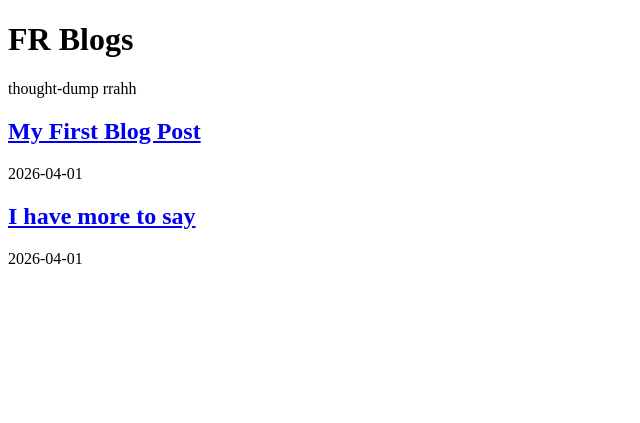
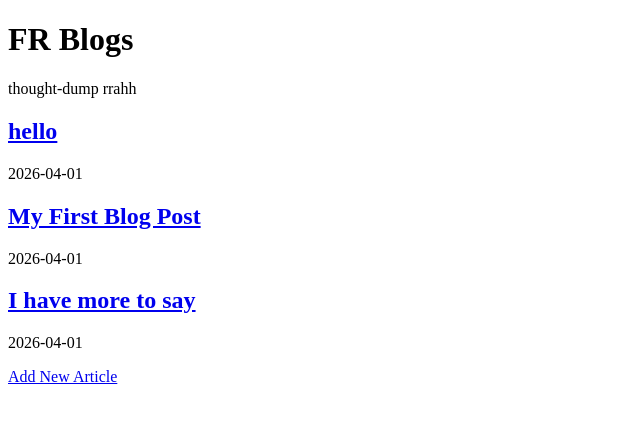
Before and after one commit to faryal1907/fr-blogs, a Flask app: page / in a window 1280 px wide. Shown: the top 423 px of the page, without its empty margins (0-640 px from the left). Run offline with Flask 3, Linux system fonts and the light colour scheme.

Commit message:
guests can add articles

```diff
--- a/app.py
+++ b/app.py
@@ -1,6 +1,8 @@
-from flask import Flask , render_template
+from flask import Flask , render_template, request, redirect
 import json
 import os
+from datetime import datetime
+
 
 app = Flask(__name__) #an instance (my app) of the flask framework
 
@@ -34,5 +36,35 @@ def article(id):
 
     return render_template("article.html", article=data)
 
+
+@app.route("/add", methods=["GET", "POST"])
+def add_article():
+    if request.method == "POST":
+        title = request.form["title"]
+        content = request.form["content"]
+        date = datetime.now().strftime("%Y-%m-%d")
+
+        # create new article
+        new_article = {
+            "title": title,
+            "content": content,
+            "date": date
+        }
+
+        # generate new ID
+        files = os.listdir("articles")
+        new_id = len(files) + 1
+
+        filepath = os.path.join("articles", f"{new_id}.json")
+
+        with open(filepath, "w") as file:
+            json.dump(new_article, file)
+
+        print(request.form)
+
+        return redirect("/")
+
+    return render_template("add.html")
+
 if __name__== "__main__":
     app.run(debug=True)
--- /dev/null
+++ b/articles/3.json
@@ -0,0 +1 @@
+{"title": "hello ", "content": "wow", "date": "2026-04-01"}
--- a/templates/home.html
+++ b/templates/home.html
@@ -15,5 +15,7 @@
 
     {% endfor %}
 
+    <a href="/add">Add New Article</a>
+
 </body>
 </html>
```
Also changed, not shown: templates/add.html (added, +24 -0 lines).
